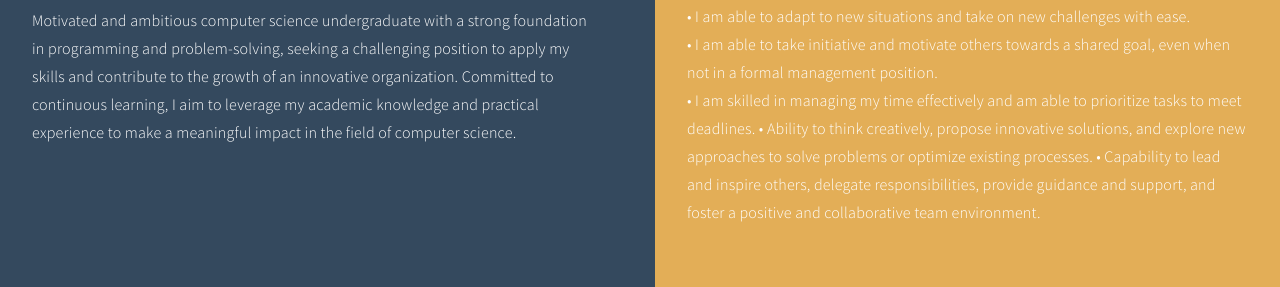
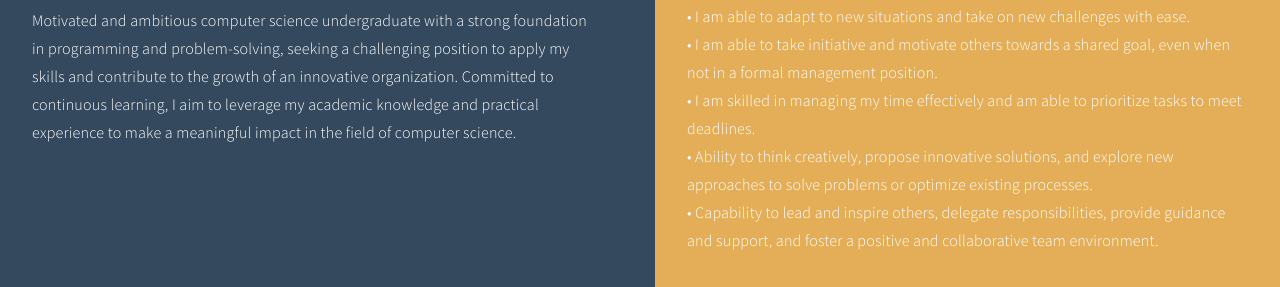
Before and after one commit to shakeelamath/resume, a plain HTML site: page index.html in a window 1280 px wide. Shown: the part 956-1243 px from the top of the page. Drawn offline with Linux system fonts and the light colour scheme.

Commit message:
Update index.html

```diff
--- a/index.html
+++ b/index.html
@@ -117,9 +117,9 @@ http://www.templatemo.com/tm-498-stimulus
                                    • I work well with others towards a common goal and am able to contribute to team projects in a positive and productive manner.<br>
                                    • I am able to adapt to new situations and take on new challenges with ease.<br>
                                    • I am able to take initiative and motivate others towards a shared goal, even when not in a formal management position.<br>
-                                   • I am skilled in managing my time effectively and am able to prioritize tasks to meet deadlines.
-                                   • Ability to think creatively, propose innovative solutions, and explore new approaches to solve problems or optimize existing processes.
-                                   • Capability to lead and inspire others, delegate responsibilities, provide guidance and support, and foster a positive and collaborative team environment.
+                                   • I am skilled in managing my time effectively and am able to prioritize tasks to meet deadlines.<br>
+                                   • Ability to think creatively, propose innovative solutions, and explore new approaches to solve problems or optimize existing processes.<br>
+                                   • Capability to lead and inspire others, delegate responsibilities, provide guidance and support, and foster a positive and collaborative team environment.<br>
                               </p>
                          </div>
                     </div>
```
